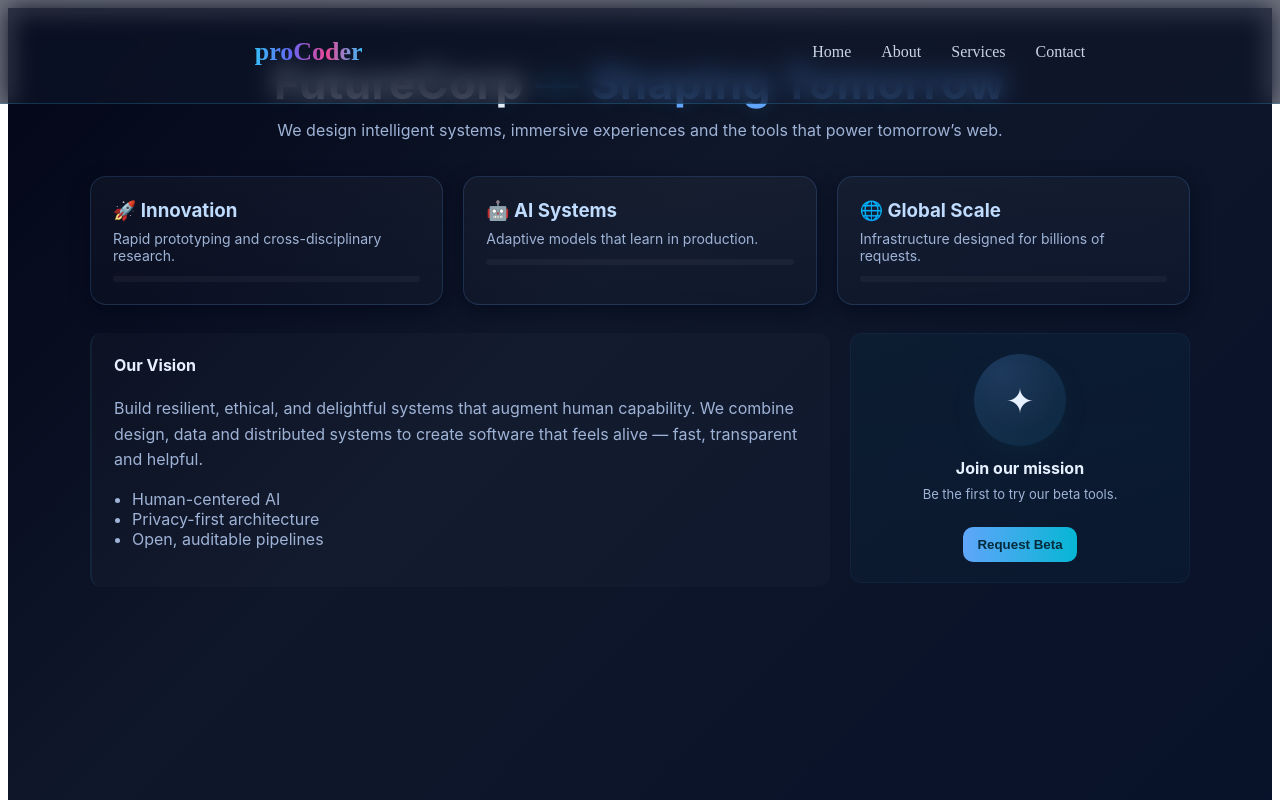
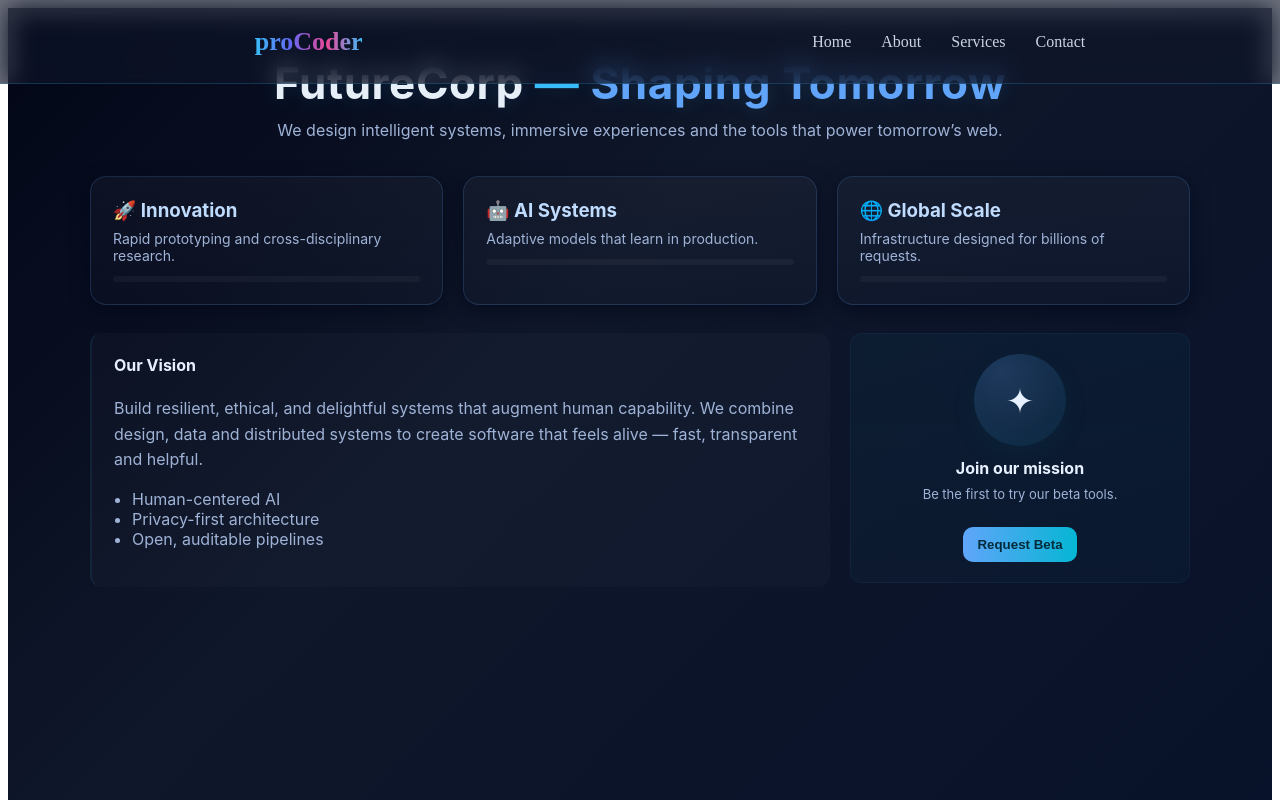
Before and after one commit to coder8820/Nextjs, a Next.js app in the folder my-app/: page /about in a window 1280 px wide. Shown: the top 800 px of the page. Built offline with nearby package versions, Linux system fonts and the light colour scheme.

Commit message:
Navigation using ai

```diff
--- a/my-app/app/(marketing)/HeaderPage.js
+++ b/my-app/app/(marketing)/HeaderPage.js
@@ -17,7 +17,7 @@ export default function Navbar() {
         display: "flex",
         justifyContent: "space-around",
         alignItems: "center",
-        padding: "15px 30px",
+        padding: "5px 30px",
         background: "rgba(15, 23, 42, 0.6)",
         backdropFilter: "blur(12px)",
         borderBottom: "1px solid rgba(56,189,248,0.2)",
```
